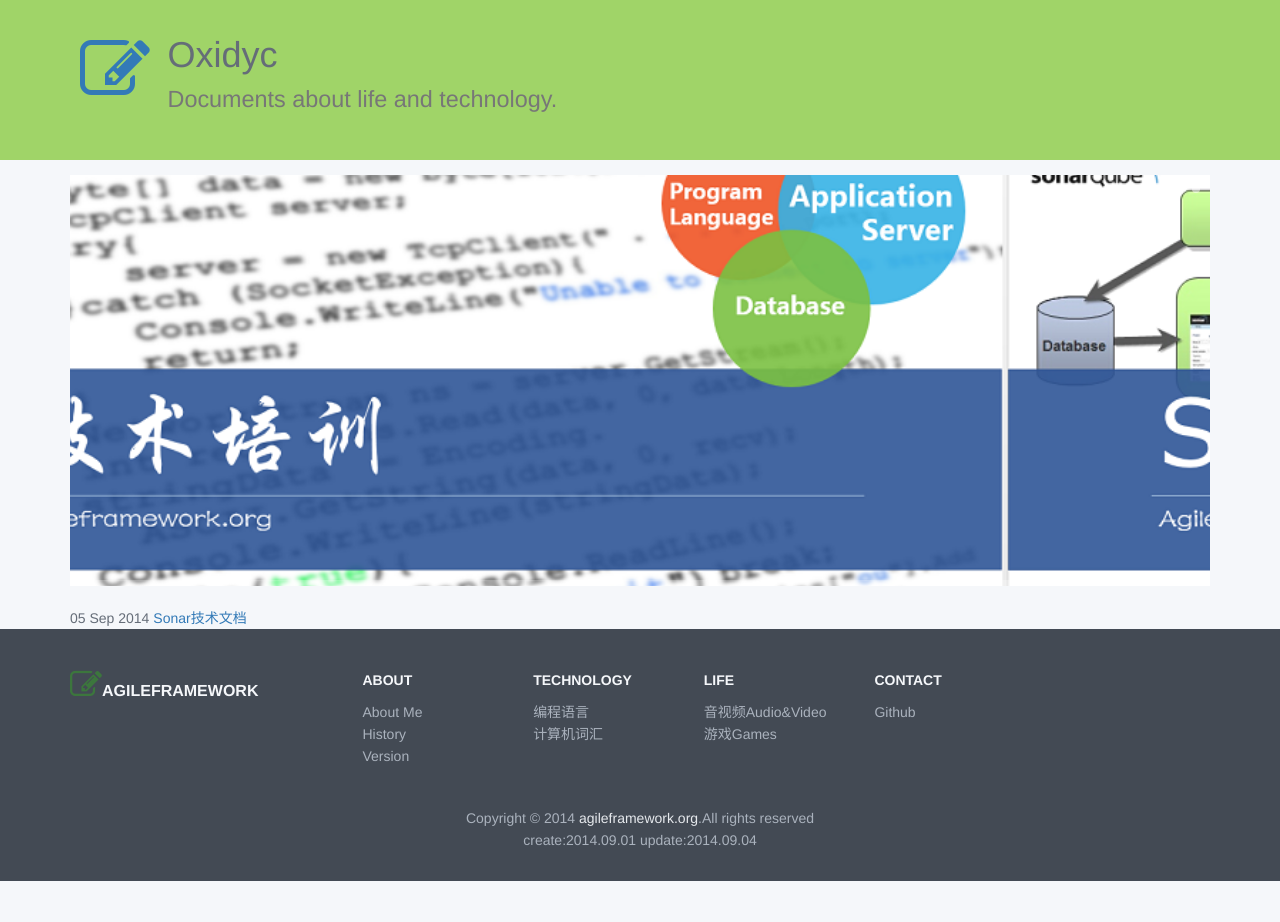
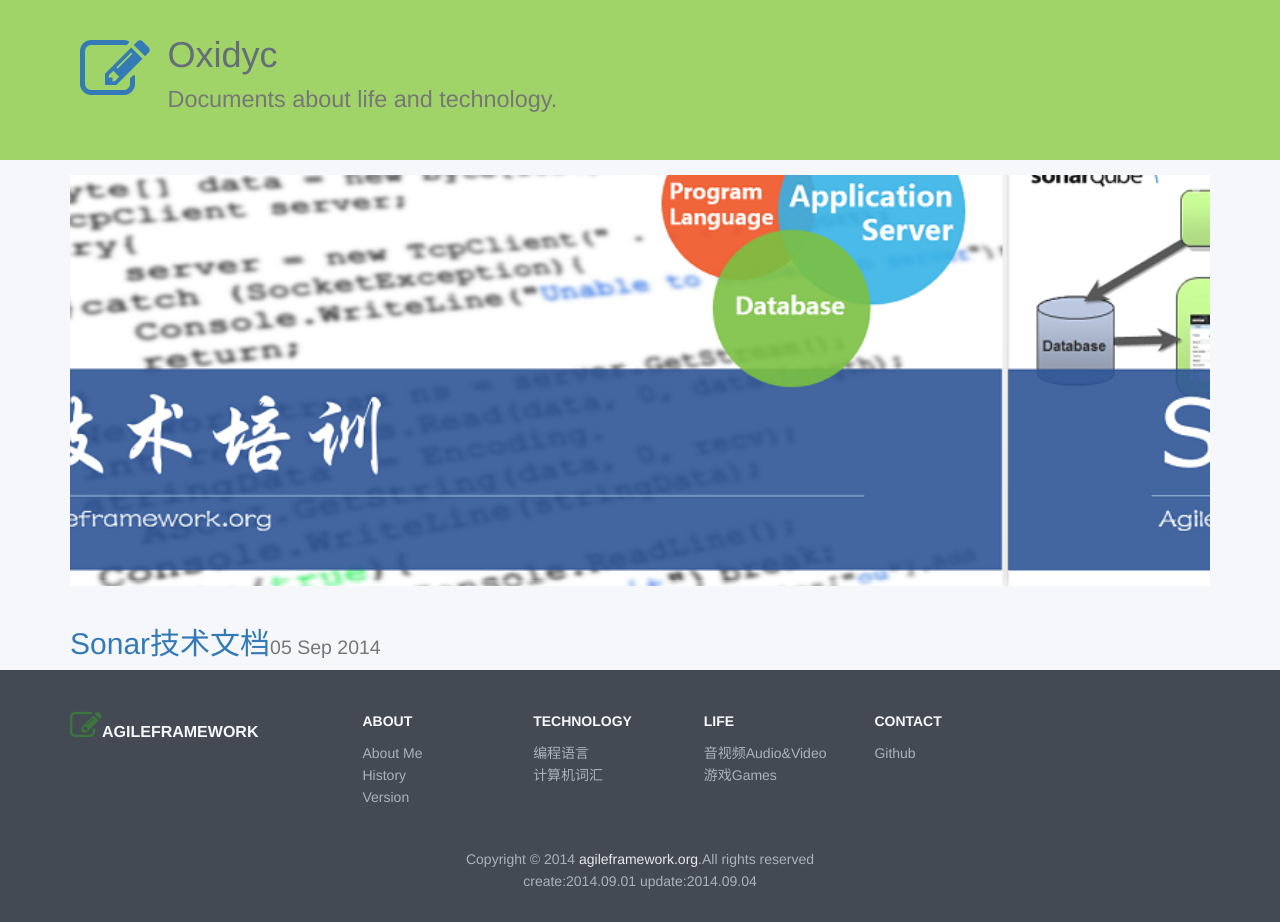
Before and after one commit to oxidyc/ikms.github.io, a Jekyll site: the page built from index.html, in a window 1280 px wide. Built offline with Jekyll 4.4.1, drawn with Linux system fonts in a browser that asks for light colours; nearby versions of some CDN libraries; before the commit the page ends 900 px from its top, so only the background shows below that.

```diff
--- a/index.html
+++ b/index.html
@@ -13,7 +13,7 @@ title: CMS
     <section>
         {% for post in site.posts %}
 
-        {{ post.date | date_to_string }} <a href="{{ site.baseurl }}{{ post.url }}">{{ post.title }}</a>
+        <h2><a href="{{ site.baseurl }}{{ post.url }}">{{ post.title }}</a><small>{{ post.date | date_to_string }}</small></h2>
 
         {% endfor %}
     </section>
```
